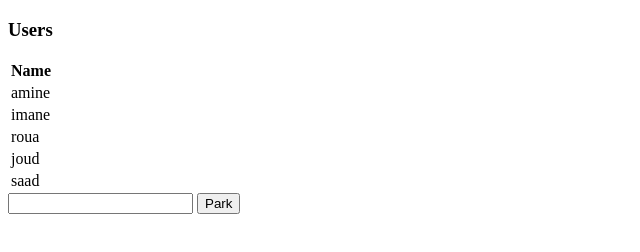
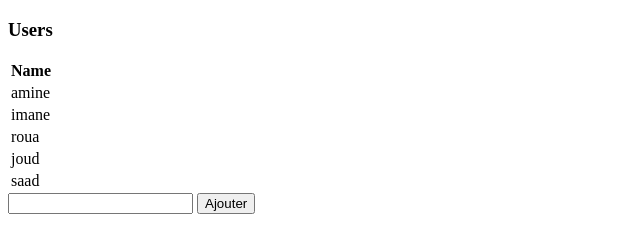
Before and after one commit to aelharrak/angularjs, a plain HTML site: page Day-00/index.html in a window 1280 px wide. Shown: the full height of the page, 0-640 px from the left. Drawn offline with nearby package versions, Linux system fonts and the light colour scheme.

Commit message:
Create README.md

```diff
--- a/index.html
+++ b/Day-00/index.html
@@ -47,6 +47,6 @@
         <!-- Binding the car object, with plate, to the scope -->
         <input type="text" ng-model="user.name"/>
         <!-- Binding the park function to the click event -->
-        <button ng-click="add(user)">Park</button>
+        <button ng-click="add(user)">Ajouter</button>
     </body>
 </html>
```
Also changed, not shown: 2 other files.
